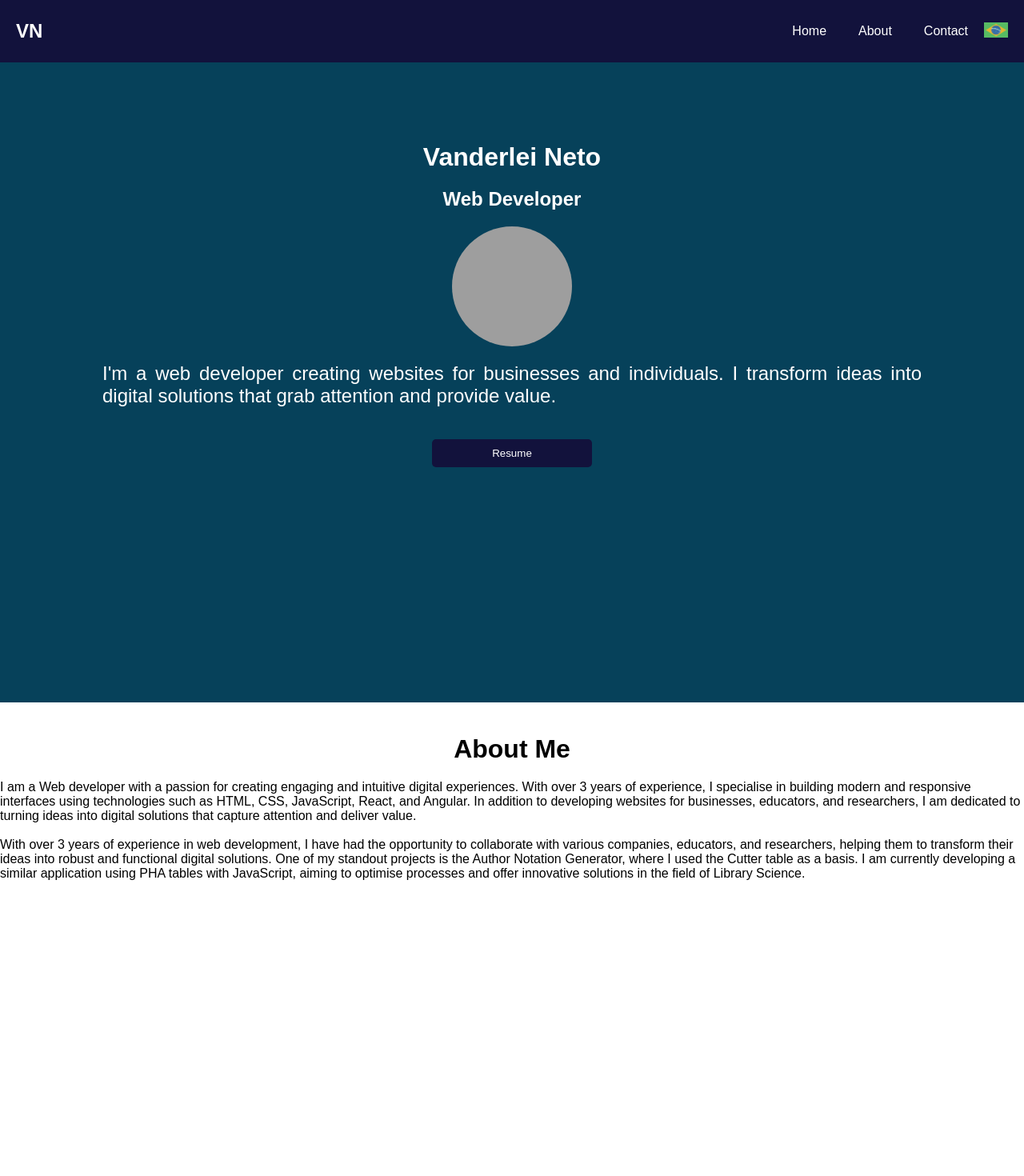
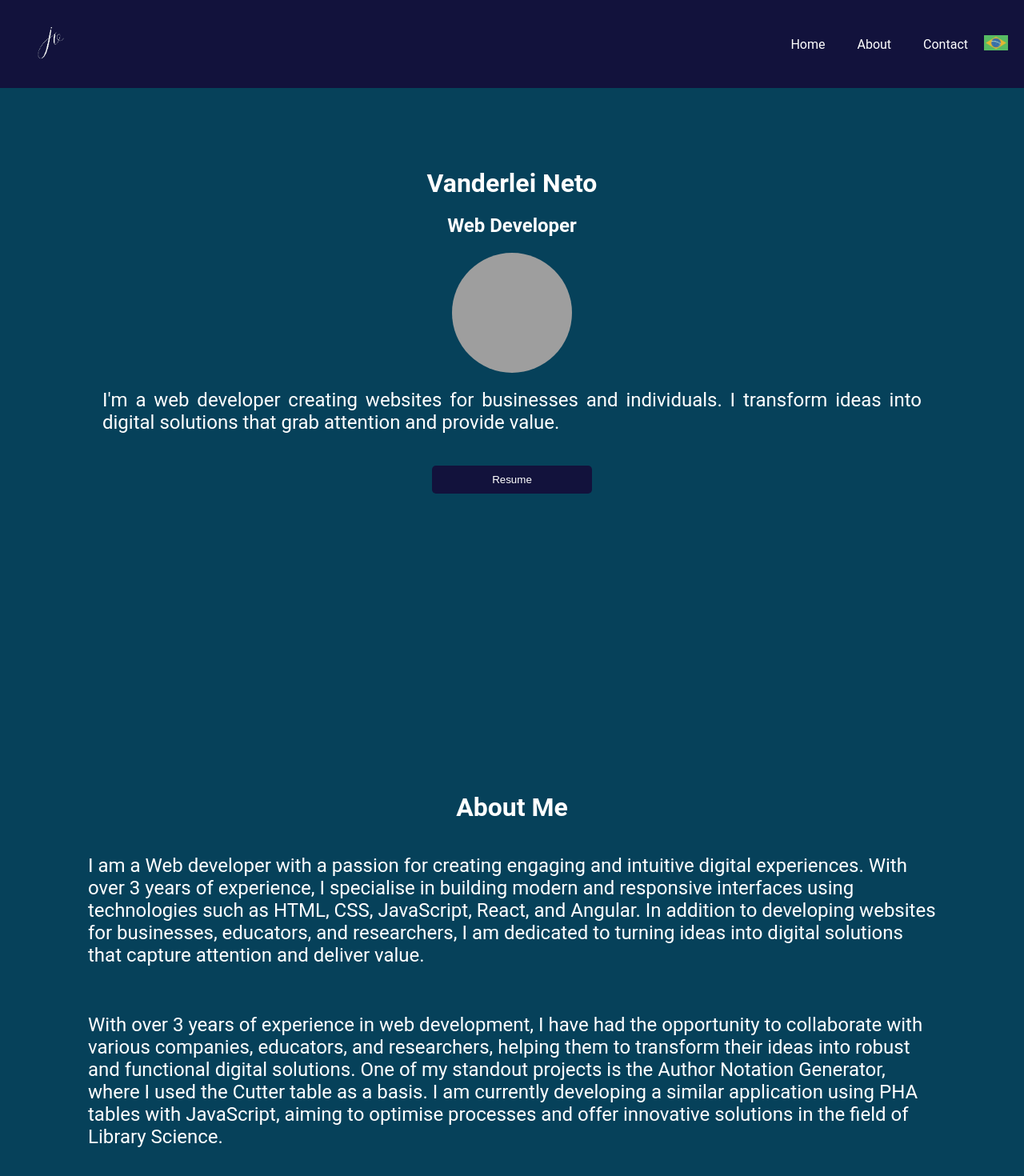
Before and after one commit to josevanderleineto/my-porfolio, a React (Vite) app: page / in a window 1280 px wide. Shown: the top 1470 px of the page at 80% size. Built offline with nearby package versions, Linux system fonts and the light colour scheme; grey boxes are pictures that could not be loaded.

Commit message:
Adicinado logo

```diff
--- a/src/App.css
+++ b/src/App.css
@@ -12,3 +12,17 @@
     --bg-secondary-hover: #d1d5db; /* Cinza claro */
     --color-text: #000000; /* Texto escuro */
   }
+
+  body {
+    font-family: 'Roboto', sans-serif;
+    background-color: var(--bg-primary);
+    color: var(--color-text);
+
+  }
+
+  * {
+    margin: 0;
+    padding: 0;
+    box-sizing: border-box;
+
+  }
--- a/src/components/About/index.jsx
+++ b/src/components/About/index.jsx
@@ -16,21 +16,39 @@ const About = () => {
 
 }
 
-const Section = styled.section`
-    display: flex;
-    flex-direction: column;
-    align-items: center;
-    height: 100vh;
-    `
-
 const Title = styled.h1`
     font-size: 32px;
     margin-top: 40px;
     margin-bottom: 20px;
 `;
 
+const Section = styled.section`
+    padding: 40px;
+    width: 100%;
+    margin: 0 auto;
+    display: flex;
+    flex-direction: column;
+    align-items: center;
+    height: 100vh;
 
-const Paragraph = styled.p``;
+    `
+
+
+
+
+const Paragraph = styled.p`
+    font-size: 1.5rem;
+    color: var(--color-text);
+    margin: 20px auto;
+    padding:  0 70px 0 70px;
+
+    @media (max-width: 768px) {
+        padding: 0 20px 0 20px;
+        font-size: 1rem;
+    }
+`;
+
+
 
 
 export default About;
--- a/src/components/Header/index.jsx
+++ b/src/components/Header/index.jsx
@@ -1,9 +1,10 @@
-import { useState } from 'react';
+import { useState, useEffect } from 'react';
 import styled from 'styled-components';
 import brFlag from '../../assets/flags/br.png';
 import ukFlag from '../../assets/flags/uk.png';
 import { FaBars, FaTimes } from 'react-icons/fa';
 import { useTranslation } from 'react-i18next';
+import logo from '../../../public/Logo_Vanderlei.svg';
 
 const Header = () => {
   const { t, i18n } = useTranslation();
@@ -18,13 +19,27 @@ const Header = () => {
     setIsMenuOpen(!isMenuOpen);
   };
 
+  // Fechar o menu ao clicar fora ou no ícone de "X"
+  useEffect(() => {
+    const handleClickOutside = (event) => {
+      if (isMenuOpen && !event.target.closest('.menu, .menu-icon')) {
+        setIsMenuOpen(false);
+      }
+    };
+    document.addEventListener('mousedown', handleClickOutside);
+    return () => {
+      document.removeEventListener('mousedown', handleClickOutside);
+    };
+  }, [isMenuOpen]);
+
   return (
     <Nav>
-      <Logo>VN</Logo>
-      <MenuIcon onClick={toggleMenu}>
+      <Logo src={logo}></Logo>
+      <MenuIcon onClick={toggleMenu} className="menu-icon">
         {isMenuOpen ? <FaTimes /> : <FaBars />}
       </MenuIcon>
-      <Menu className={isMenuOpen ? 'active' : ''}>
+      <Menu className={`menu ${isMenuOpen ? 'active' : ''}`}>
+
         <li>
           <StyledAnchor href="#home">{t('home')}</StyledAnchor>
         </li>
@@ -55,11 +70,14 @@ const Nav = styled.nav`
   position: relative;
 `;
 
-const Logo = styled.h1`
-  color: var(--color-text);
+const Logo = styled.img`
+  width: 90px;
   margin: 0;
   margin-right: auto;
 `;
+
+
+
 
 const MenuIcon = styled.div`
   color: white;
--- a/src/components/Home/index.jsx
+++ b/src/components/Home/index.jsx
@@ -20,7 +20,6 @@ const Section = styled.section`
     display: flex;
     align-items: center;
     flex-direction: column;
-    background-color: var(--bg-primary);
     padding-top: 100px;
     height: 100vh;
 
@@ -31,6 +30,10 @@ const Title = styled.h1`
     color: var(--color-text);
     font-size: 32px;
     margin-bottom: 20px;
+
+    @media (max-width: 768px) {
+        font-size: 27px;
+    }
     `;
 
 
@@ -38,14 +41,22 @@ const SubTitle = styled.h2`
     color: var(--color-text);
     font-size: 24px;
     margin-bottom: 20px;
+    @media (max-width: 768px) {
+        font-size: 18px;
+    }
     `;
 
 const Profile = styled.img`
     width: 150px;
     height: 150px;
     border-radius: 50%;
+
+    @media (max-width: 768px) {
+        width: 100px;
+        height: 100px;
+    }
     `;
- const Text = styled.div`
+ const Text = styled.p`
     display: flex;
     align-items: center;
     justify-content: center;
@@ -56,6 +67,10 @@ const Profile = styled.img`
     margin: 20px auto;
     text-align: justify;
     text-justify: inter-word;
+
+    @media (max-width: 768px) {
+        font-size: 1rem;
+    }
 
     `;
 
```
Also changed, not shown: public/Logo_Vanderlei.svg (added).
